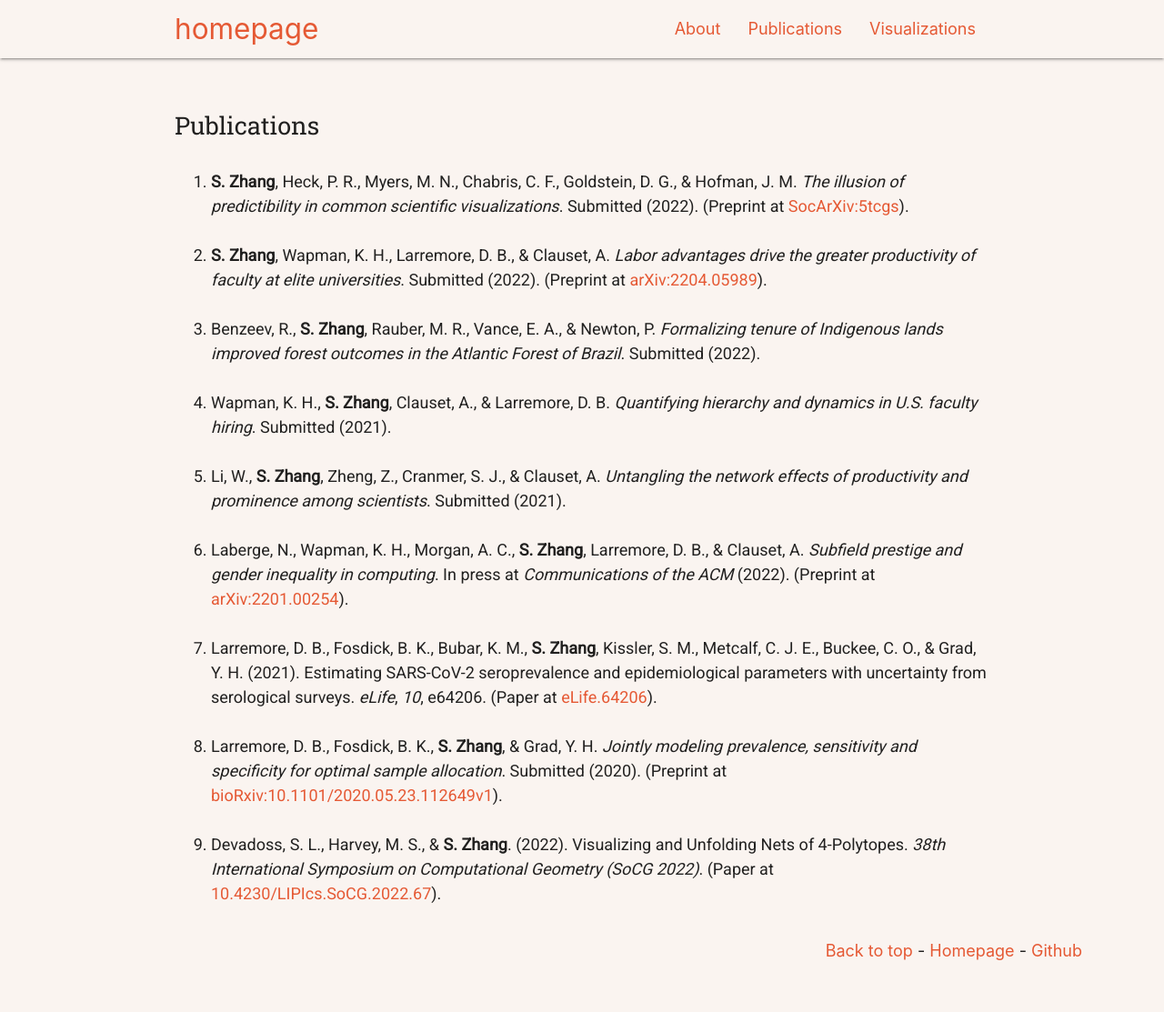
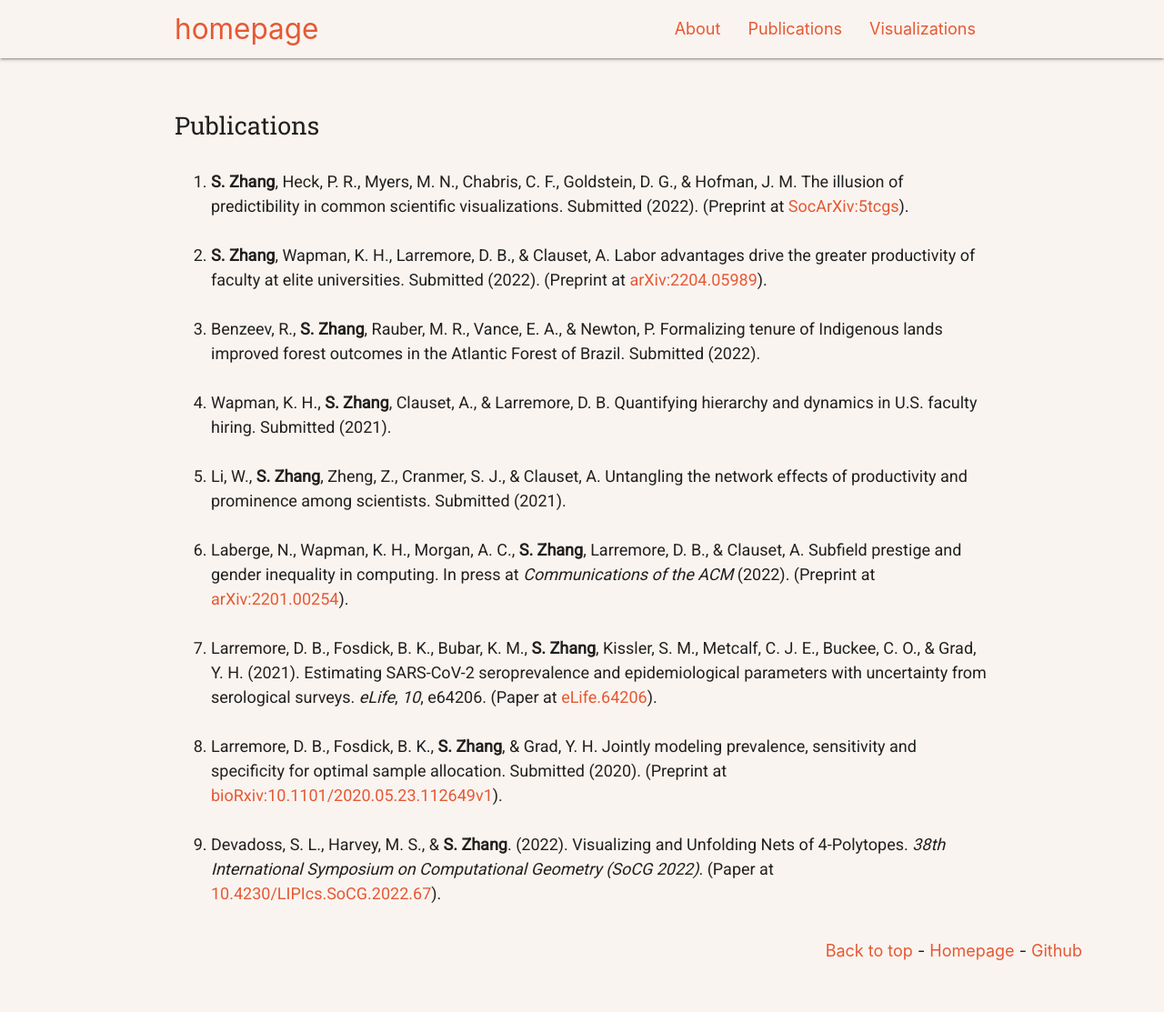
Before and after one commit to samzhang111/samzhang111.github.io, a Jekyll site: the page built from html/pubs.html, in a window 1280 px wide. Shown: the whole page at 91% size. Built offline with Jekyll 4.4.1, drawn with Linux system fonts in a browser that asks for light colours; nearby versions of some CDN libraries.

Commit message:
italics on pub titles

```diff
--- a/html/pubs.html
+++ b/html/pubs.html
@@ -6,21 +6,21 @@ layout: default
     <div class="sectitle">Publications</div>
 
         <ol class="bibliography">
-            <li><span id="zhang2022illusion"><b>S. Zhang</b>, Heck, P. R., Myers, M. N., Chabris, C. F., Goldstein, D. G., &amp; Hofman, J. M. <i>The illusion of predictibility in common scientific visualizations</i>. Submitted (2022). (Preprint at <a target="_blank" href="https://osf.io/preprints/socarxiv/5tcgs/">SocArXiv:5tcgs</a>).</span></li>
+            <li><span id="zhang2022illusion"><b>S. Zhang</b>, Heck, P. R., Myers, M. N., Chabris, C. F., Goldstein, D. G., &amp; Hofman, J. M. The illusion of predictibility in common scientific visualizations. Submitted (2022). (Preprint at <a target="_blank" href="https://osf.io/preprints/socarxiv/5tcgs/">SocArXiv:5tcgs</a>).</span></li>
 
-            <li><span id="zhang2022labor"><b>S. Zhang</b>, Wapman, K. H., Larremore, D. B., &amp; Clauset, A. <i>Labor advantages drive the greater productivity of faculty at elite universities</i>. Submitted (2022). (Preprint at <a target="_blank" href="https://arxiv.org/abs/2204.05989">arXiv:2204.05989</a>).</span></li>
+            <li><span id="zhang2022labor"><b>S. Zhang</b>, Wapman, K. H., Larremore, D. B., &amp; Clauset, A. Labor advantages drive the greater productivity of faculty at elite universities. Submitted (2022). (Preprint at <a target="_blank" href="https://arxiv.org/abs/2204.05989">arXiv:2204.05989</a>).</span></li>
 
-<li><span id="benzeev2022tenure">Benzeev, R., <b>S. Zhang</b>, Rauber, M. R., Vance, E. A., &amp; Newton, P. <i>Formalizing tenure of Indigenous lands improved forest outcomes in the Atlantic Forest of Brazil</i>. Submitted (2022).</span></li>
+<li><span id="benzeev2022tenure">Benzeev, R., <b>S. Zhang</b>, Rauber, M. R., Vance, E. A., &amp; Newton, P. Formalizing tenure of Indigenous lands improved forest outcomes in the Atlantic Forest of Brazil. Submitted (2022).</span></li>
 
-<li><span id="wapman2021quantifying">Wapman, K. H., <b>S. Zhang</b>, Clauset, A., &amp; Larremore, D. B. <i>Quantifying hierarchy and dynamics in U.S. faculty hiring</i>. Submitted (2021).</span></li>
+<li><span id="wapman2021quantifying">Wapman, K. H., <b>S. Zhang</b>, Clauset, A., &amp; Larremore, D. B. Quantifying hierarchy and dynamics in U.S. faculty hiring. Submitted (2021).</span></li>
 
-<li><span id="li2021untangling">Li, W., <b>S. Zhang</b>, Zheng, Z., Cranmer, S. J., &amp; Clauset, A. <i>Untangling the network effects of productivity and prominence among scientists</i>. Submitted (2021).</span></li>
+<li><span id="li2021untangling">Li, W., <b>S. Zhang</b>, Zheng, Z., Cranmer, S. J., &amp; Clauset, A. Untangling the network effects of productivity and prominence among scientists. Submitted (2021).</span></li>
 
-<li><span id="laberge2022subfield">Laberge, N., Wapman, K. H., Morgan, A. C., <b>S. Zhang</b>, Larremore, D. B., &amp; Clauset, A. <i>Subfield prestige and gender inequality in computing</i>. In press at <i>Communications of the ACM</i> (2022). (Preprint at <a target="_blank" href="https://arxiv.org/abs/2201.00254">arXiv:2201.00254</a>).</span></li>
+<li><span id="laberge2022subfield">Laberge, N., Wapman, K. H., Morgan, A. C., <b>S. Zhang</b>, Larremore, D. B., &amp; Clauset, A. Subfield prestige and gender inequality in computing. In press at <i>Communications of the ACM</i> (2022). (Preprint at <a target="_blank" href="https://arxiv.org/abs/2201.00254">arXiv:2201.00254</a>).</span></li>
 
 <li><span id="larremore2021estimating">Larremore, D. B., Fosdick, B. K., Bubar, K. M., <b>S. Zhang</b>, Kissler, S. M., Metcalf, C. J. E., Buckee, C. O., &amp; Grad, Y. H. (2021). Estimating SARS-CoV-2 seroprevalence and epidemiological parameters with uncertainty from serological surveys. <i>eLife</i>, <i>10</i>, e64206. (Paper at <a target="_blank" href="https://elifesciences.org/articles/6420610.7554/eLife.64206">eLife.64206</a>).</span></li>
 
-<li><span id="larremore2020jointly">Larremore, D. B., Fosdick, B. K., <b>S. Zhang</b>, &amp; Grad, Y. H. <i>Jointly modeling prevalence, sensitivity and specificity for optimal sample allocation</i>. Submitted (2020). (Preprint at <a target="_blank" href="https://www.biorxiv.org/content/10.1101/2020.05.23.112649v1">bioRxiv:10.1101/2020.05.23.112649v1</a>).</span></li>
+<li><span id="larremore2020jointly">Larremore, D. B., Fosdick, B. K., <b>S. Zhang</b>, &amp; Grad, Y. H. Jointly modeling prevalence, sensitivity and specificity for optimal sample allocation. Submitted (2020). (Preprint at <a target="_blank" href="https://www.biorxiv.org/content/10.1101/2020.05.23.112649v1">bioRxiv:10.1101/2020.05.23.112649v1</a>).</span></li>
 
 <li><span id="unfoldings">Devadoss, S. L., Harvey, M. S., &amp; <b>S. Zhang</b>. (2022). Visualizing and Unfolding Nets of 4-Polytopes. <i>38th International Symposium on Computational Geometry (SoCG 2022)</i>. (Paper at <a target="_blank" href="https://drops.dagstuhl.de/opus/volltexte/2022/16075/pdf/LIPIcs-SoCG-2022-67.pdf">10.4230/LIPIcs.SoCG.2022.67</a>).</span></li>
         </ol>
```
